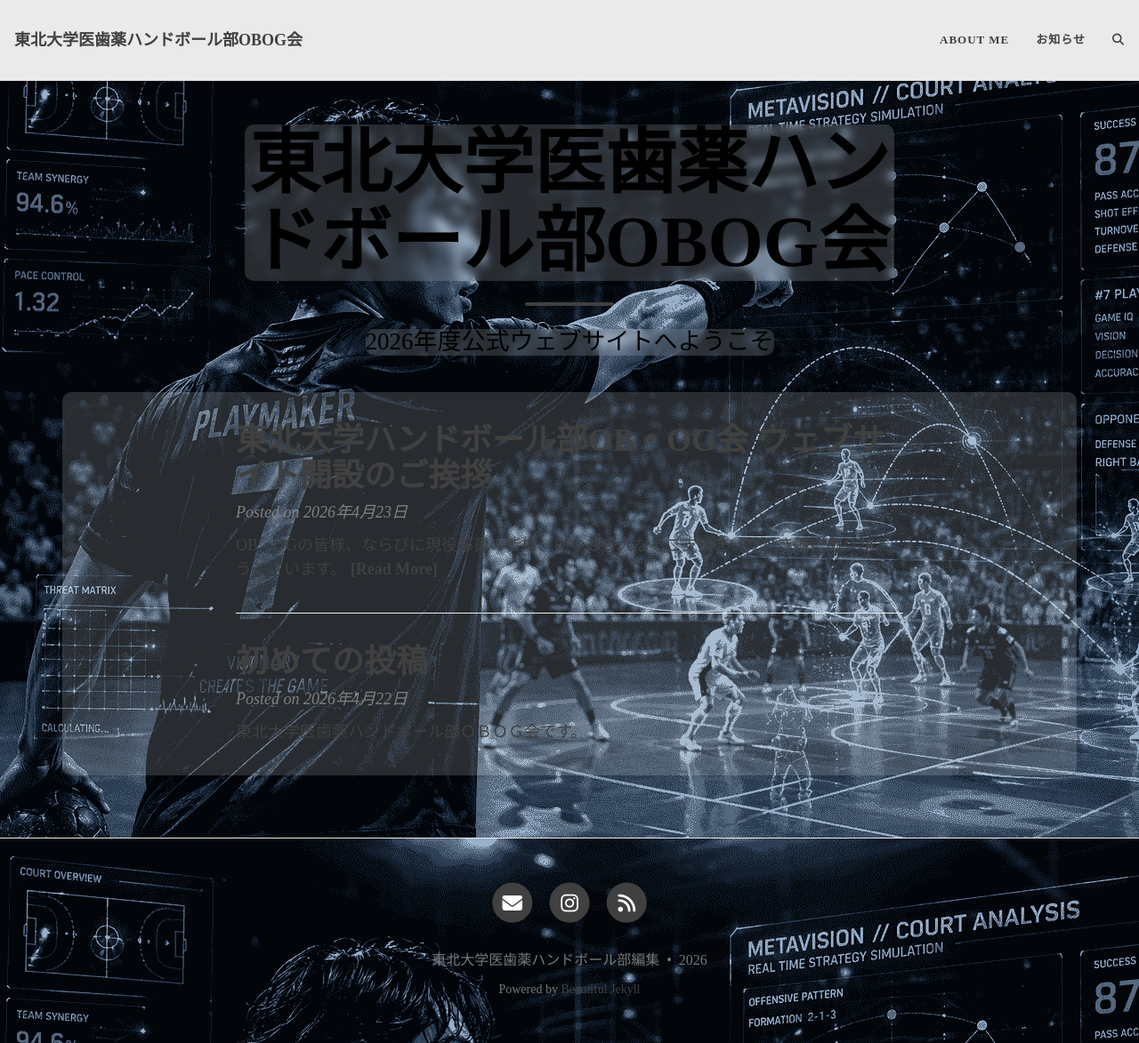
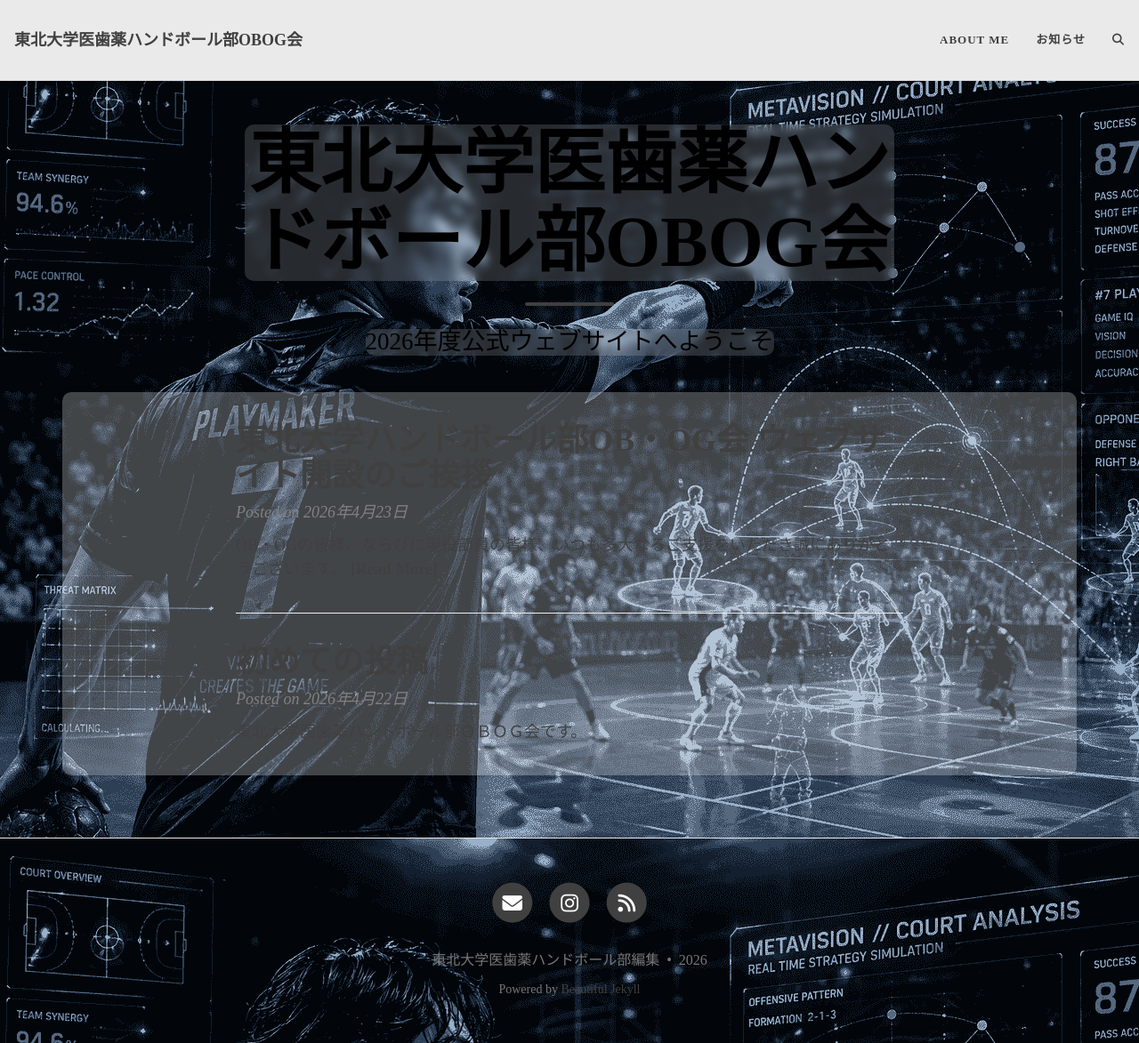
Before and after one commit to tohokuunivoldboyandgirl/website, a Jekyll site: the page built from index.html, in a window 1280 px wide and 1173 px high. Shown: the whole window at 89% size. Built offline with Jekyll 4.4.1, drawn with Linux system fonts in a browser that asks for light colours; some web fonts are replaced; the list of posts is cut into pages by our own code; comment, search, counter and statistics services are not loaded.

Commit message:
Update beautifuljekyll.css

```diff
--- a/assets/css/beautifuljekyll.css
+++ b/assets/css/beautifuljekyll.css
@@ -49,7 +49,7 @@ main.container,
 main.container-md,
 main.container-lg,
 .container {
-  background-color: rgba(255, 255, 255, 0.15);
+  background-color: rgba(255, 255, 255, 0.25);
   padding: 0px;
   border-radius: 10px;
   margin-top: 20px;
```
